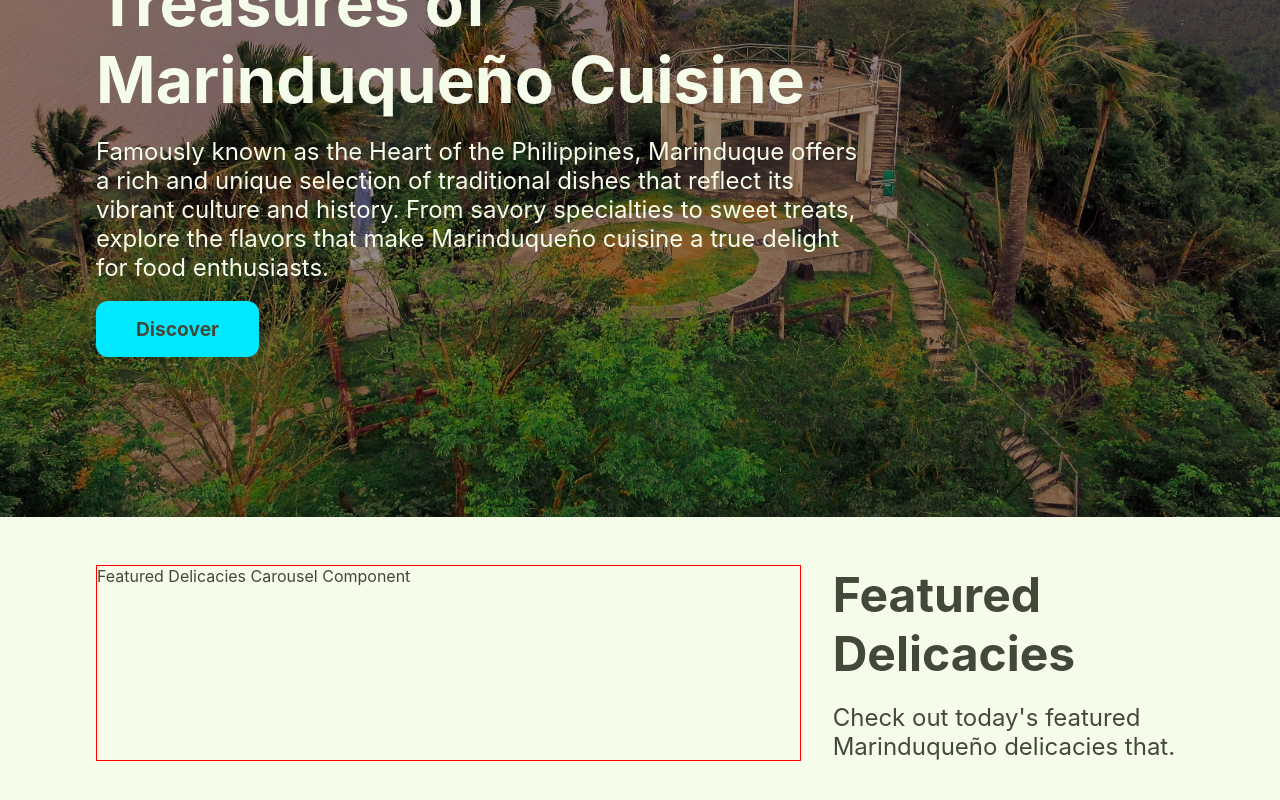
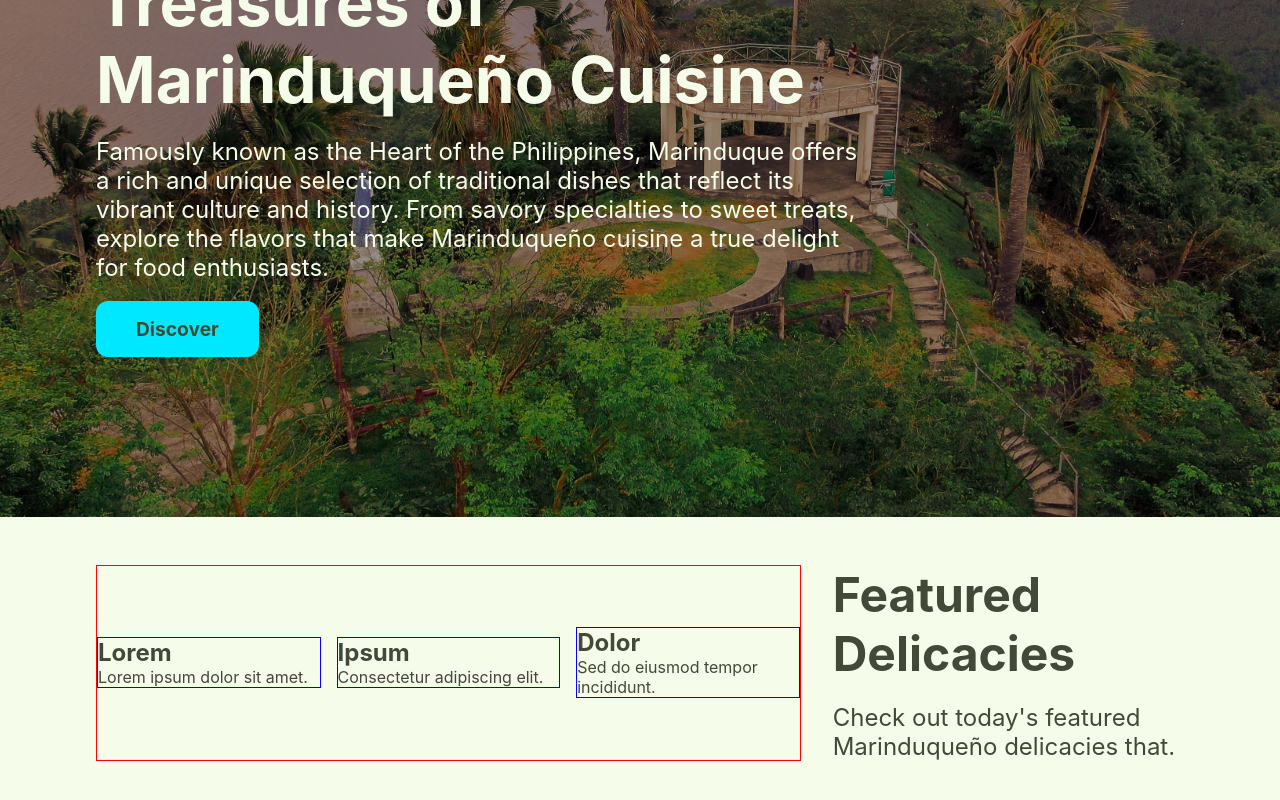
Before and after one commit to gabrieljamesbenedict/delicious-discoveries, a React (Create React App) app: page /home in a window 1280 px wide. Shown: the part 364-1164 px from the top of the page. Built offline with nearby package versions, Linux system fonts and the light colour scheme.

Commit message:
feat: add FeaturedDelicacies component and integrate it into FeaturedDelicaciesCarousel; update styles for layout consistency

```diff
--- /dev/null
+++ b/src/Components/FeaturedDelicacies.js
@@ -0,0 +1,14 @@
+import "../Styles/FeaturedDelicaciesCarousel.css";
+
+function FeaturedDelicacies(data) {
+    const name = data.name;
+    const description = data.description;
+    return (
+        <div className="featured-delicacies-card">
+            <h2>{name}</h2>
+            <p>{description}</p>
+        </div>
+    );
+}
+
+export default FeaturedDelicacies;
--- a/src/Components/FeaturedDelicaciesCarousel.js
+++ b/src/Components/FeaturedDelicaciesCarousel.js
@@ -1,9 +1,12 @@
 import "../Styles/FeaturedDelicaciesCarousel.css";
+import FeaturedDelicacies from "./FeaturedDelicacies";
 
 function FeaturedDelicaciesCarousel() {
     return (
         <div className="featured-delicacies-carousel">
-            <p>Featured Delicacies Carousel Component</p>
+            <FeaturedDelicacies name="Lorem" description="Lorem ipsum dolor sit amet." />
+            <FeaturedDelicacies name="Ipsum" description="Consectetur adipiscing elit." />
+            <FeaturedDelicacies name="Dolor" description="Sed do eiusmod tempor incididunt." />
         </div>
     );
 };
--- a/src/Styles/FeaturedDelicaciesCarousel.css
+++ b/src/Styles/FeaturedDelicaciesCarousel.css
@@ -5,4 +5,18 @@
 
     border: red 1px solid;
 
+    display: flex;
+    align-items: center;
+    justify-content: space-between;
+    gap: 1rem;
 }
+
+.featured-delicacies-card {
+
+    flex: 1 1 0;
+
+    margin: 0;
+    padding: 0;
+
+    border: blue 1px solid;
+}
```
